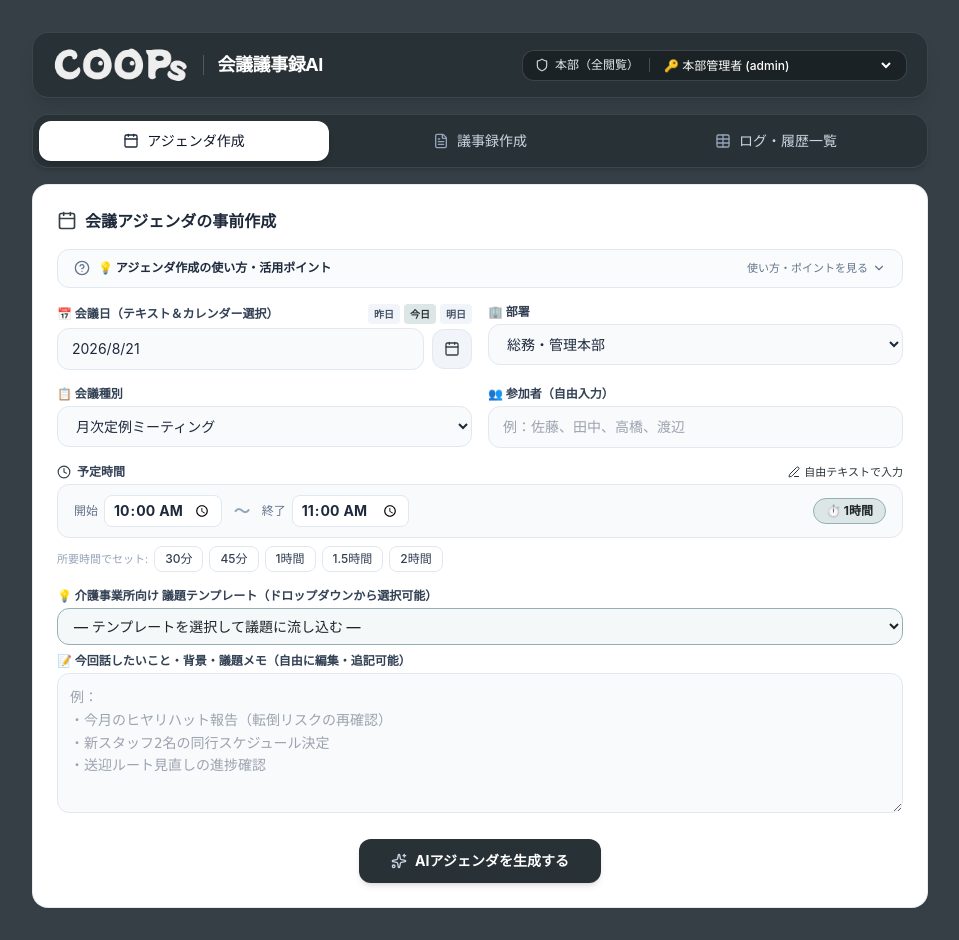
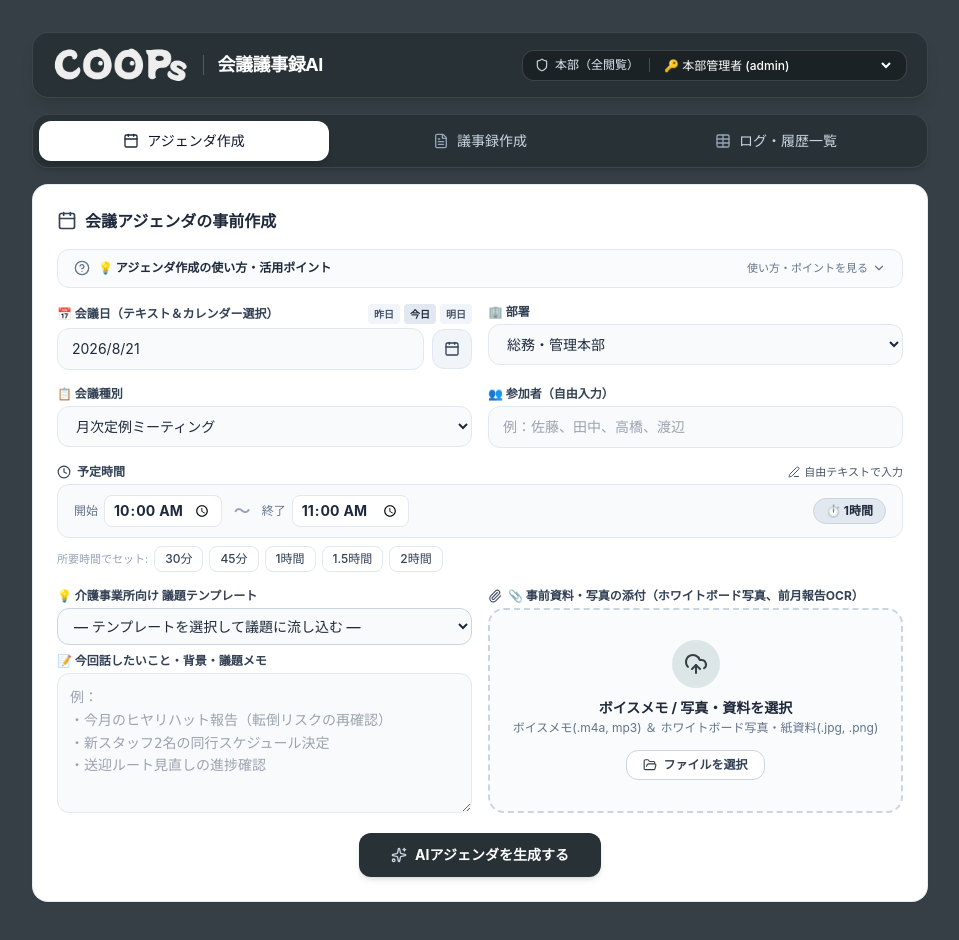
Before and after one commit to ShimaMW/coops-MTG-AI, a Next.js app: page / in a window 1280 px wide. Both pictures are taken after a click on the button "アジェンダ作成". Shown: the whole page, without its empty margins (160-1119 px from the left). Built offline with nearby package versions, Linux system fonts and the light colour scheme.

Commit message:
feat: add multimodal document/image OCR attachment support to Agenda creation and pass to Minutes creation

```diff
--- a/src/components/AgendaTab.tsx
+++ b/src/components/AgendaTab.tsx
@@ -3,8 +3,9 @@
 import React, { useState } from "react";
 import { UserProfile, AgendaDetails } from "@/lib/types";
 import { DEFAULT_DEPARTMENTS, DEFAULT_MEETING_TYPES, saveAgendaRecord } from "@/lib/storage";
-import { formatJPDate, getGoogleCalendarUrl } from "@/lib/exportUtils";
+import { getGoogleCalendarUrl } from "@/lib/exportUtils";
 import { FeatureHelpAccordion } from "./FeatureHelpAccordion";
+import { MediaUploader } from "./AudioUploader";
 import {
   Sparkles,
   Save,
@@ -19,6 +20,7 @@ import {
   ArrowRight,
   CalendarPlus,
   Edit3,
+  Paperclip,
 } from "lucide-react";
 
 interface AgendaTabProps {
@@ -99,8 +101,15 @@ export const AgendaTab: React.FC<AgendaTabProps> = ({
   const [isManualDuration, setIsManualDuration] = useState(false);
   const [manualDurationText, setManualDurationText] = useState("");
 
+  // 議題メモ & テンプレート
   const [topics, setTopics] = useState("");
   const [selectedTemplateId, setSelectedTemplateId] = useState("");
+
+  // 添付資料（写真OCR / テキスト）
+  const [imageBase64, setImageBase64] = useState<string | null>(null);
+  const [imageMimeType, setImageMimeType] = useState<string | null>(null);
+  const [attachmentFileName, setAttachmentFileName] = useState<string | null>(null);
+  const [attachmentText, setAttachmentText] = useState<string>("");
 
   const [isLoading, setIsLoading] = useState(false);
   const [generatedAgenda, setGeneratedAgenda] = useState<AgendaDetails | null>(null);
@@ -195,6 +204,9 @@ export const AgendaTab: React.FC<AgendaTabProps> = ({
           participants,
           duration: currentDurationLabel,
           topics,
+          imageBase64,
+          imageMimeType,
+          attachmentText,
         }),
       });
 
@@ -204,7 +216,13 @@ export const AgendaTab: React.FC<AgendaTabProps> = ({
       }
 
       const data = await res.json();
-      setGeneratedAgenda(data);
+      setGeneratedAgenda({
+        ...data,
+        attachmentFileName: attachmentFileName || undefined,
+        imageBase64: imageBase64 || undefined,
+        imageMimeType: imageMimeType || undefined,
+        attachmentText: attachmentText || undefined,
+      });
       showToast("アジェンダを生成しました ✨");
     } catch (err: any) {
       showToast("エラー: " + err.message, "error");
@@ -227,7 +245,13 @@ export const AgendaTab: React.FC<AgendaTabProps> = ({
         participants,
         duration: currentDurationLabel,
         userTopics: topics,
-        agenda: generatedAgenda,
+        agenda: {
+          ...generatedAgenda,
+          attachmentFileName: attachmentFileName || undefined,
+          imageBase64: imageBase64 || undefined,
+          imageMimeType: imageMimeType || undefined,
+          attachmentText: attachmentText || undefined,
+        },
         createdById: currentUser.id,
       });
 
@@ -289,7 +313,7 @@ export const AgendaTab: React.FC<AgendaTabProps> = ({
       {/* 入力フォーム */}
       <div className="bg-white rounded-2xl p-6 shadow-sm border border-slate-200/80">
         <h2 className="text-base font-bold text-slate-800 mb-4 flex items-center gap-2">
-          <Calendar className="w-5 h-5 text-clover-700" />
+          <Calendar className="w-5 h-5 text-slate-700" />
           会議アジェンダの事前作成
         </h2>
 
@@ -302,8 +326,8 @@ export const AgendaTab: React.FC<AgendaTabProps> = ({
               text: "議題テンプレートを選ぶか、話したいメモを入力して「AIアジェンダを生成する」を押すと、目的・達成成果・議題の確認ポイントが自動設計されます。",
             },
             {
-              label: "時間設定",
-              text: "開始・終了時間を選ぶと所要時間が自動計算されます。下の「30分」「1時間」ボタンで手軽に枠をセットすることも可能です。",
+              label: "資料添付",
+              text: "前月の稼働実績や事故報告書、ホワイトボード写真・手書きメモを添付すると、AIが内容を読み込んで具体的な論点をアジェンダに自動反映します。",
             },
             {
               label: "議事録連動",
@@ -328,7 +352,7 @@ export const AgendaTab: React.FC<AgendaTabProps> = ({
                 <button
                   type="button"
                   onClick={() => setQuickDate(0)}
-                  className="px-1.5 py-0.5 bg-clover-100 hover:bg-clover-200 text-clover-800 font-bold rounded text-[10px]"
+                  className="px-1.5 py-0.5 bg-slate-200 hover:bg-slate-300 text-slate-800 font-bold rounded text-[10px]"
                 >
                   今日
                 </button>
@@ -347,7 +371,7 @@ export const AgendaTab: React.FC<AgendaTabProps> = ({
                 placeholder="2026/8/21"
                 value={meetingDate}
                 onChange={(e) => setMeetingDate(e.target.value)}
-                className="flex-1 bg-slate-50 border border-slate-200 rounded-xl px-3.5 py-2.5 text-sm outline-none focus:border-clover-600 focus:bg-white transition"
+                className="flex-1 bg-slate-50 border border-slate-200 rounded-xl px-3.5 py-2.5 text-sm outline-none focus:border-slate-600 focus:bg-white transition"
               />
               <div className="relative">
                 <input
@@ -360,7 +384,7 @@ export const AgendaTab: React.FC<AgendaTabProps> = ({
                   type="button"
                   className="w-10 h-10 bg-slate-100 hover:bg-slate-200 text-slate-700 rounded-xl flex items-center justify-center transition border border-slate-200"
                 >
-                  <Calendar className="w-4 h-4 text-clover-700" />
+                  <Calendar className="w-4 h-4 text-slate-700" />
                 </button>
               </div>
             </div>
@@ -371,7 +395,7 @@ export const AgendaTab: React.FC<AgendaTabProps> = ({
             <select
               value={dept}
               onChange={(e) => setDept(e.target.value)}
-              className="w-full bg-slate-50 border border-slate-200 rounded-xl px-3.5 py-2.5 text-sm outline-none focus:border-clover-600 focus:bg-white transition"
+              className="w-full bg-slate-50 border border-slate-200 rounded-xl px-3.5 py-2.5 text-sm outline-none focus:border-slate-600 focus:bg-white transition"
             >
               {DEFAULT_DEPARTMENTS.map((d) => (
                 <option key={d} value={d}>
@@ -389,7 +413,7 @@ export const AgendaTab: React.FC<AgendaTabProps> = ({
             <select
               value={meetingType}
               onChange={(e) => setMeetingType(e.target.value)}
-              className="w-full bg-slate-50 border border-slate-200 rounded-xl px-3.5 py-2.5 text-sm outline-none focus:border-clover-600 focus:bg-white transition"
+              className="w-full bg-slate-50 border border-slate-200 rounded-xl px-3.5 py-2.5 text-sm outline-none focus:border-slate-600 focus:bg-white transition"
             >
               {DEFAULT_MEETING_TYPES.map((t) => (
                 <option key={t} value={t}>
@@ -403,7 +427,7 @@ export const AgendaTab: React.FC<AgendaTabProps> = ({
                 placeholder="会議種別名を入力（例: 業務改善検討会）"
                 value={customMeetingType}
                 onChange={(e) => setCustomMeetingType(e.target.value)}
-                className="w-full mt-2 bg-slate-50 border border-slate-200 rounded-xl px-3 py-2 text-xs outline-none focus:border-clover-600 focus:bg-white transition"
+                className="w-full mt-2 bg-slate-50 border border-slate-200 rounded-xl px-3 py-2 text-xs outline-none focus:border-slate-600 focus:bg-white transition"
               />
             )}
           </div>
@@ -415,7 +439,7 @@ export const AgendaTab: React.FC<AgendaTabProps> = ({
               placeholder="例：佐藤、田中、高橋、渡辺"
               value={participants}
               onChange={(e) => setParticipants(e.target.value)}
-              className="w-full bg-slate-50 border border-slate-200 rounded-xl px-3.5 py-2.5 text-sm outline-none focus:border-clover-600 focus:bg-white transition"
+              className="w-full bg-slate-50 border border-slate-200 rounded-xl px-3.5 py-2.5 text-sm outline-none focus:border-slate-600 focus:bg-white transition"
             />
           </div>
         </div>
@@ -424,7 +448,7 @@ export const AgendaTab: React.FC<AgendaTabProps> = ({
         <div className="mb-4">
           <div className="flex items-center justify-between mb-1">
             <label className="text-xs font-bold text-slate-700 flex items-center gap-1.5">
-              <Clock className="w-3.5 h-3.5 text-clover-700" />
+              <Clock className="w-3.5 h-3.5 text-slate-700" />
               予定時間
             </label>
             <button
@@ -435,7 +459,7 @@ export const AgendaTab: React.FC<AgendaTabProps> = ({
                 }
                 setIsManualDuration(!isManualDuration);
               }}
-              className="text-[11px] text-clover-800 hover:text-clover-900 font-medium flex items-center gap-1"
+              className="text-[11px] text-slate-600 hover:text-slate-900 font-medium flex items-center gap-1"
             >
               <Edit3 className="w-3 h-3" />
               {isManualDuration ? "時間ピッカーに戻す" : "自由テキストで入力"}
@@ -449,7 +473,7 @@ export const AgendaTab: React.FC<AgendaTabProps> = ({
               placeholder="例：10:00〜11:30、または 1時間"
               value={manualDurationText}
               onChange={(e) => setManualDurationText(e.target.value)}
-              className="w-full bg-slate-50 border border-slate-200 rounded-xl px-3.5 py-2.5 text-sm outline-none focus:border-clover-600 focus:bg-white transition"
+              className="w-full bg-slate-50 border border-slate-200 rounded-xl px-3.5 py-2.5 text-sm outline-none focus:border-slate-600 focus:bg-white transition"
             />
           ) : (
             /* 一体型タイムピッカー */
@@ -462,7 +486,7 @@ export const AgendaTab: React.FC<AgendaTabProps> = ({
                       type="time"
                       value={startTime}
                       onChange={(e) => setStartTime(e.target.value)}
-                      className="bg-white border border-slate-200 rounded-lg px-2 py-1 text-sm font-bold text-slate-800 outline-none focus:border-clover-600 transition"
+                      className="bg-white border border-slate-200 rounded-lg px-2 py-1 text-sm font-bold text-slate-800 outline-none focus:border-slate-600 transition"
                     />
                   </div>
 
@@ -474,13 +498,13 @@ export const AgendaTab: React.FC<AgendaTabProps> = ({
                       type="time"
                       value={endTime}
                       onChange={(e) => setEndTime(e.target.value)}
-                      className="bg-white border border-slate-200 rounded-lg px-2 py-1 text-sm font-bold text-slate-800 outline-none focus:border-clover-600 transition"
+                      className="bg-white border border-slate-200 rounded-lg px-2 py-1 text-sm font-bold text-slate-800 outline-none focus:border-slate-600 transition"
                     />
                   </div>
                 </div>
 
                 {/* 自動計算された所要時間バッジ */}
-                <div className="bg-clover-100 text-clover-900 border border-clover-300 font-bold text-xs px-3 py-1 rounded-full">
+                <div className="bg-slate-200 text-slate-800 border border-slate-300 font-bold text-xs px-3 py-1 rounded-full">
                   ⏱️ {calculateDurationMinutes(startTime, endTime)}
                 </div>
               </div>
@@ -509,16 +533,18 @@ export const AgendaTab: React.FC<AgendaTabProps> = ({
           )}
         </div>
 
-        {/* 議題メモ（ドロップダウン式テンプレート選択付き） */}
-        <div className="mb-5">
+        {/* 議題メモ ＆ 添付資料エリア（2カラム） */}
+        <div className="grid grid-cols-1 md:grid-cols-2 gap-4 mb-5">
+          {/* 左：議題メモ */}
+          <div className="flex flex-col h-full">
             <div className="mb-2">
               <label className="block text-xs font-bold text-slate-700 mb-1">
-              💡 介護事業所向け 議題テンプレート（ドロップダウンから選択可能）
+                💡 介護事業所向け 議題テンプレート
               </label>
               <select
                 value={selectedTemplateId}
                 onChange={(e) => handleSelectTemplate(e.target.value)}
-              className="w-full bg-clover-50/70 border border-clover-300 rounded-xl px-3 py-2 text-xs md:text-sm text-clover-900 font-medium outline-none focus:ring-2 focus:ring-clover-500/20"
+                className="w-full bg-slate-50 border border-slate-300 rounded-xl px-3 py-2 text-xs md:text-sm text-slate-800 font-medium outline-none focus:border-slate-600"
               >
                 <option value="">― テンプレートを選択して議題に流し込む ―</option>
                 {AGENDA_TEMPLATES.map((tmpl) => (
@@ -530,15 +556,46 @@ export const AgendaTab: React.FC<AgendaTabProps> = ({
             </div>
 
             <label className="block text-xs font-bold text-slate-700 mb-1">
-            📝 今回話したいこと・背景・議題メモ（自由に編集・追記可能）
+              📝 今回話したいこと・背景・議題メモ
             </label>
             <textarea
               rows={5}
               placeholder="例：&#10;・今月のヒヤリハット報告（転倒リスクの再確認）&#10;・新スタッフ2名の同行スケジュール決定&#10;・送迎ルート見直しの進捗確認"
               value={topics}
               onChange={(e) => setTopics(e.target.value)}
-            className="w-full bg-slate-50 border border-slate-200 rounded-xl p-3 text-sm outline-none focus:border-clover-600 focus:bg-white transition leading-relaxed font-mono"
+              className="w-full flex-1 bg-slate-50 border border-slate-200 rounded-xl p-3 text-sm outline-none focus:border-slate-600 focus:bg-white transition leading-relaxed font-mono"
             ></textarea>
+          </div>
+
+          {/* 右：事前資料・写真の添付 */}
+          <div className="flex flex-col h-full">
+            <label className="block text-xs font-bold text-slate-700 mb-1 flex items-center gap-1.5">
+              <Paperclip className="w-3.5 h-3.5 text-slate-600" />
+              📎 事前資料・写真の添付（ホワイトボード写真、前月報告OCR）
+            </label>
+            <div className="flex-1 flex flex-col">
+              <MediaUploader
+                onFileLoaded={(data) => {
+                  if (data.imageBase64) {
+                    setImageBase64(data.imageBase64);
+                    setImageMimeType(data.imageMimeType || "image/jpeg");
+                    setAttachmentFileName(data.fileName);
+                    showToast(`資料「${data.fileName}」を取り込みました（AIがOCR解析します）✓`);
+                  } else if (data.textContent) {
+                    setAttachmentText((prev) => (prev ? `${prev}\n\n${data.textContent}` : data.textContent!));
+                    setAttachmentFileName(data.fileName);
+                    showToast(`テキスト資料「${data.fileName}」を取り込みました ✓`);
+                  }
+                }}
+                onClear={() => {
+                  setImageBase64(null);
+                  setImageMimeType(null);
+                  setAttachmentFileName(null);
+                  setAttachmentText("");
+                }}
+              />
+            </div>
+          </div>
         </div>
 
         <div className="text-center">
--- a/src/components/MinutesTab.tsx
+++ b/src/components/MinutesTab.tsx
@@ -118,7 +118,20 @@ export const MinutesTab: React.FC<MinutesTabProps> = ({
         setCustomMeetingType(rec.meetingType);
       }
       setParticipants(rec.participants);
-      showToast("アジェンダ情報を読み込みました ✓");
+
+      // アジェンダの添付資料をStep 3へ自動引き継ぎ
+      if (rec.agenda?.imageBase64) {
+        setImageBase64(rec.agenda.imageBase64);
+        setImageMimeType(rec.agenda.imageMimeType || "image/jpeg");
+        setImageFileName(rec.agenda.attachmentFileName || "事前アジェンダ添付資料");
+      }
+      if (rec.agenda?.attachmentText) {
+        setInputText((prev) =>
+          prev ? `${prev}\n\n${rec.agenda?.attachmentText}` : rec.agenda!.attachmentText!
+        );
+      }
+
+      showToast("アジェンダ情報（添付資料含む）を読み込みました ✓");
     }
   };
 
--- a/src/lib/gemini.ts
+++ b/src/lib/gemini.ts
@@ -34,6 +34,9 @@ export async function generateAgendaAI(params: {
   participants: string;
   duration?: string;
   topics: string;
+  imageBase64?: string;
+  imageMimeType?: string;
+  attachmentText?: string;
 }) {
   const model = genAI.getGenerativeModel({
     model: MODEL_NAME,
@@ -57,7 +60,7 @@ export async function generateAgendaAI(params: {
   });
 
   const prompt = `あなたは介護事業所の会議ファシリテーターAIです。
-以下の会議情報と議題メモをもとに、実務的で進行しやすい会議アジェンダを作成してください。
+以下の会議情報、議題メモ、および添付資料（画像・テキスト）をもとに、実務的で進行しやすい会議アジェンダを作成してください。
 
 【会議情報】
 - 会議日: ${params.meetingDate || "未定"}
@@ -68,13 +71,29 @@ export async function generateAgendaAI(params: {
 
 【議題メモ（ユーザー入力）】
 ${params.topics || "（特記事項なし）"}
+${params.attachmentText ? `\n【添付資料テキスト】\n${params.attachmentText}` : ""}
 
 【作成方針】
+- 添付された画像資料（ホワイトボード写真、前月報告書、企画案等）やテキスト資料がある場合は、その内容・データを詳細に読み解き、今回の会議で協議・決定すべき論点としてアジェンダに反映してください。
 - 各議題には「確認すべきポイント」「注意点」「AIからのアドバイス」を追記してください。
 - 介護事業所の運営・業務効率化・スタッフ連携・安全管理・クローバーイズム（組織理念）の観点を盛り込んでください。
 - 【報告】【決定】【議論】等の種別を各議題に付与してください。すべて日本語表記とし、英語表記は使用しないでください。`;
 
-  const result = await model.generateContent(prompt);
+  const contents: any[] = [];
+
+  // 画像データ（ホワイトボード写真、手書きメモ、前月レジュメ写真等）
+  if (params.imageBase64 && params.imageMimeType) {
+    contents.push({
+      inlineData: {
+        data: params.imageBase64,
+        mimeType: params.imageMimeType,
+      },
+    });
+  }
+
+  contents.push(prompt);
+
+  const result = await model.generateContent(contents);
   const text = result.response.text();
   return cleanAndParseJson(text);
 }
--- a/src/lib/types.ts
+++ b/src/lib/types.ts
@@ -16,6 +16,10 @@ export interface AgendaDetails {
   agenda_items: string;
   closing: string;
   full_text: string;
+  attachmentFileName?: string;
+  imageBase64?: string;
+  imageMimeType?: string;
+  attachmentText?: string;
 }
 
 export interface MinutesDetails {
```
Lines whose indentation alone changed are shown as unchanged.
